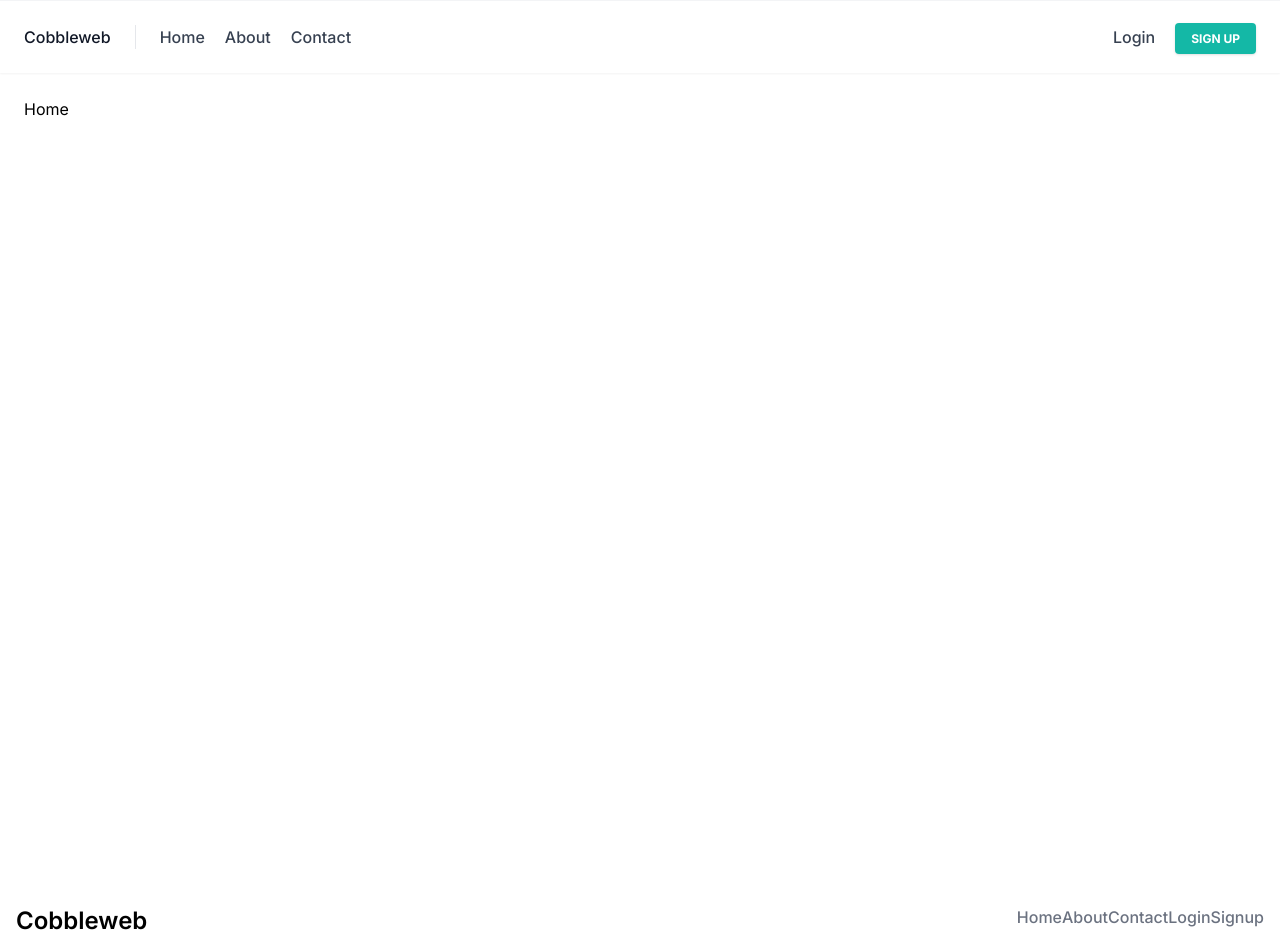
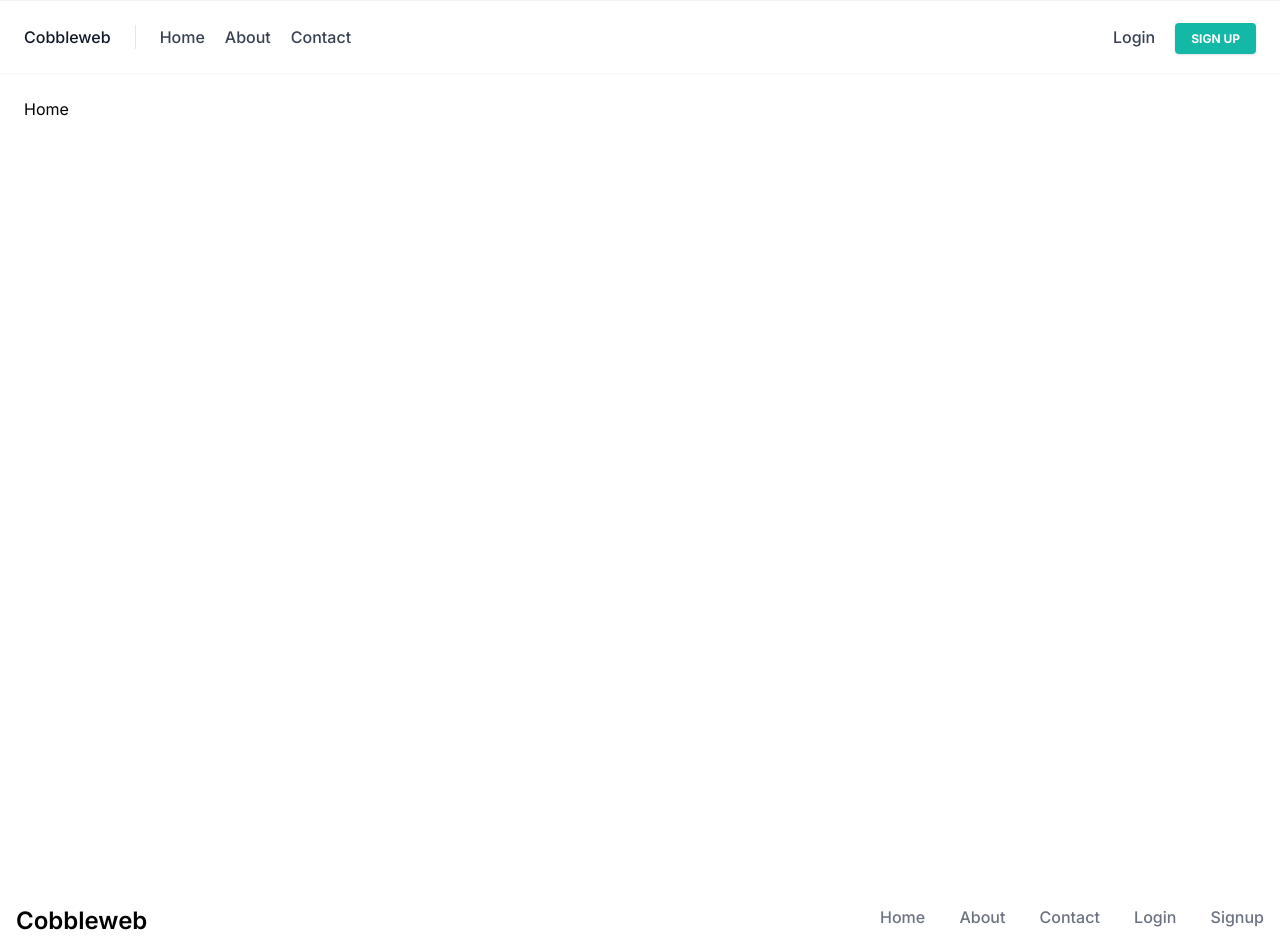
Before and after one commit to hassandiv/cobbleweb-frontend, a Next.js app: page / in a window 1280 px wide. Shown: the top 952 px of the page. Built offline with nearby package versions, Linux system fonts and the light colour scheme.

Commit message:
add space between links

```diff
--- a/app/components/footer/index.tsx
+++ b/app/components/footer/index.tsx
@@ -11,10 +11,7 @@ export default function Footer() {
             </a>
           </div>
           <div>
-            {/* <h2 className="mb-6 text-sm font-semibold text-gray-900 uppercase dark:text-white">
-                Menu
-              </h2> */}
-            <ul className="flex flex-row items-center justify-between text-gray-500 dark:text-gray-400 font-medium">
+            <ul className="flex flex-row items-center justify-between w-96 text-gray-500 dark:text-gray-400 font-medium">
               <li>
                 <a href="/" className="hover:underline">
                   Home
```
